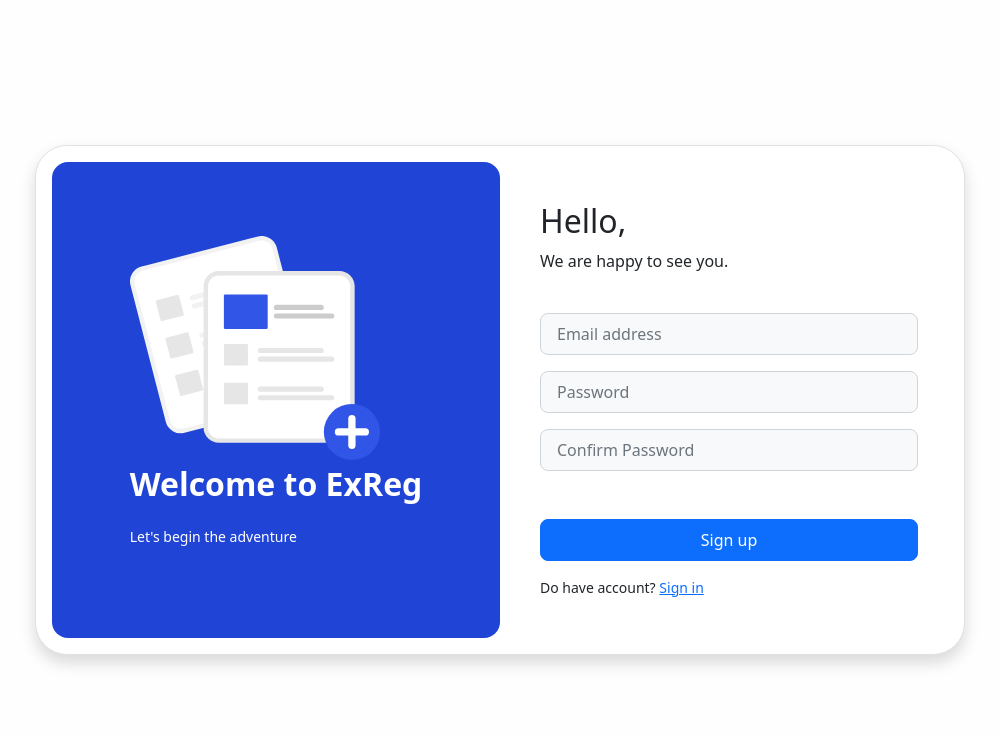
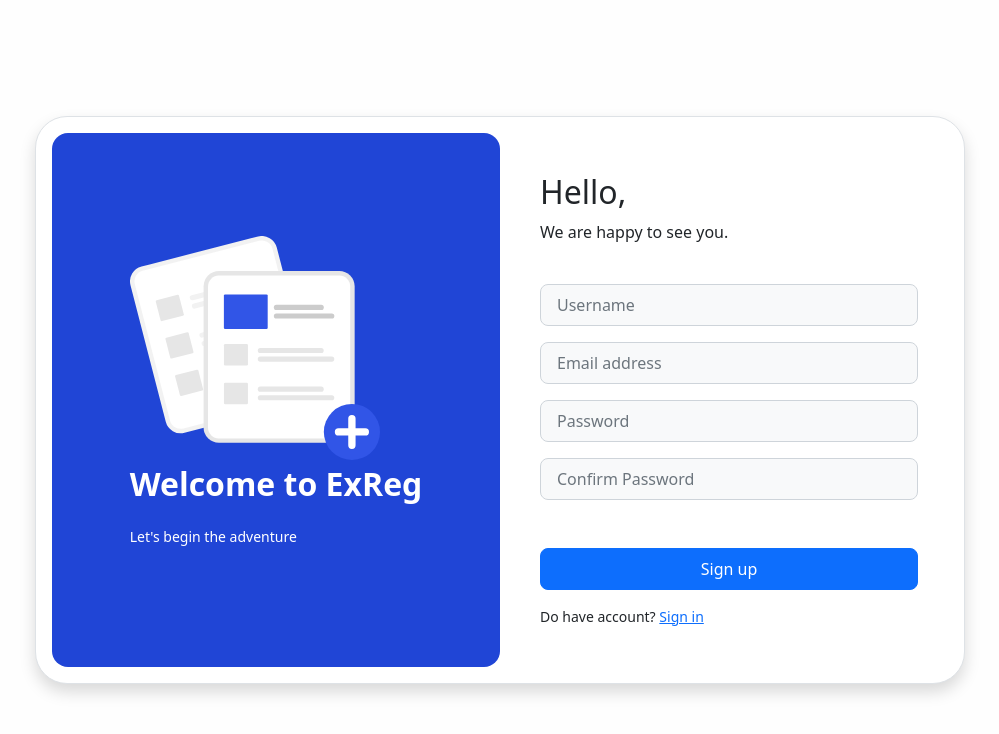
Before and after one commit to bEn1302/ExReg, a plain HTML site: page sign_up.html in a window 1280 px wide. Shown: the whole page, without its empty margins (140-1139 px from the left). Drawn offline with nearby package versions, Linux system fonts and the light colour scheme.

Commit message:
edit username to sign up form

```diff
--- a/sign_up.html
+++ b/sign_up.html
@@ -55,6 +55,13 @@
             </div>
             <div class="input-group mb-3">
               <input
+                type="text"
+                class="form-control form-control-lg bg-light fs-6"
+                placeholder="Username"
+              />
+            </div>
+            <div class="input-group mb-3">
+              <input
                 type="email"
                 class="form-control form-control-lg bg-light fs-6"
                 placeholder="Email address"
```
